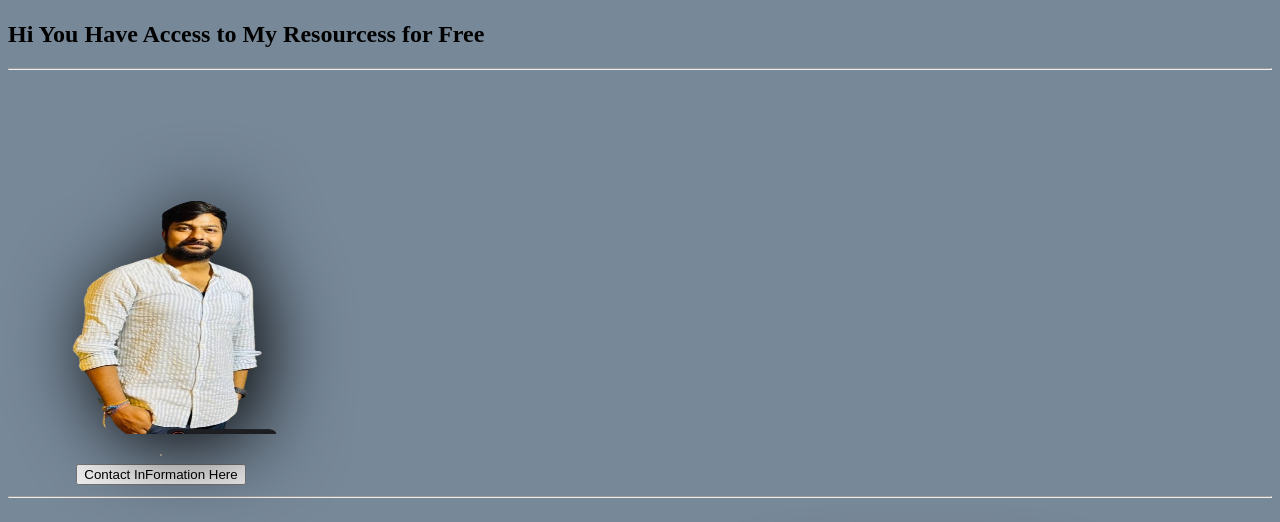
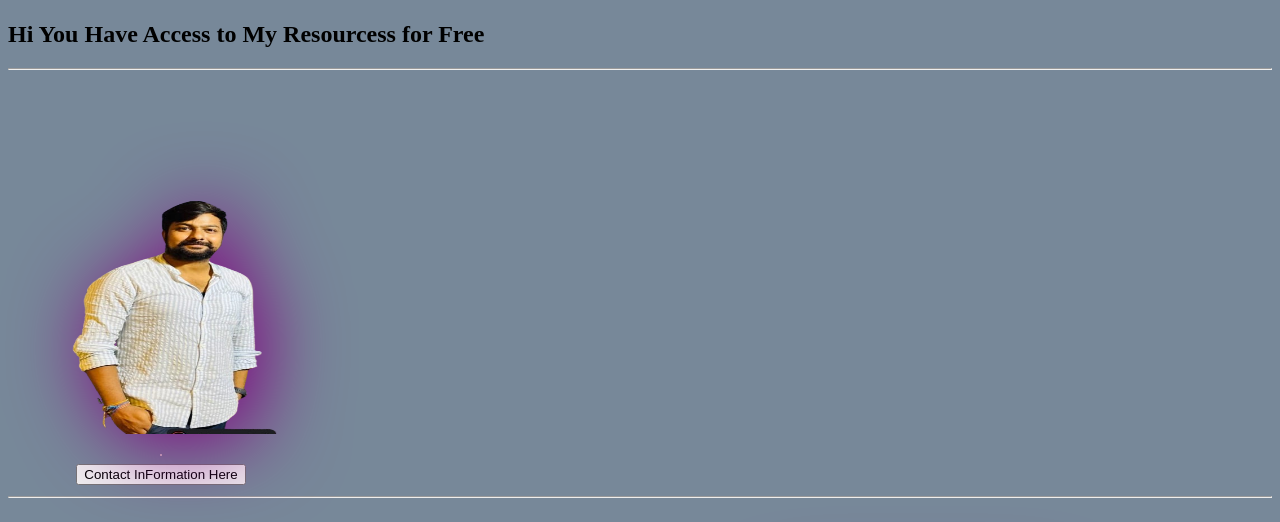
Before and after one commit to ronitsuman/Free-Resources, a plain HTML site: page index.html in a window 1280 px wide. Shown: the part 251-773 px from the top of the page. Drawn offline with Linux system fonts and the light colour scheme.

Commit message:
Update index.html

```diff
--- a/index.html
+++ b/index.html
@@ -48,7 +48,7 @@
             width: 300px;
             height: 350px;
             /* border-radius: 10%; */
-            filter: drop-shadow(10px 9px 40px black);
+            filter: drop-shadow(10px 9px 40px purple);
             margin-left: 20%;
             /* border: 1 px solid wheat; */
             /* border-color: cornsilk; */
```
